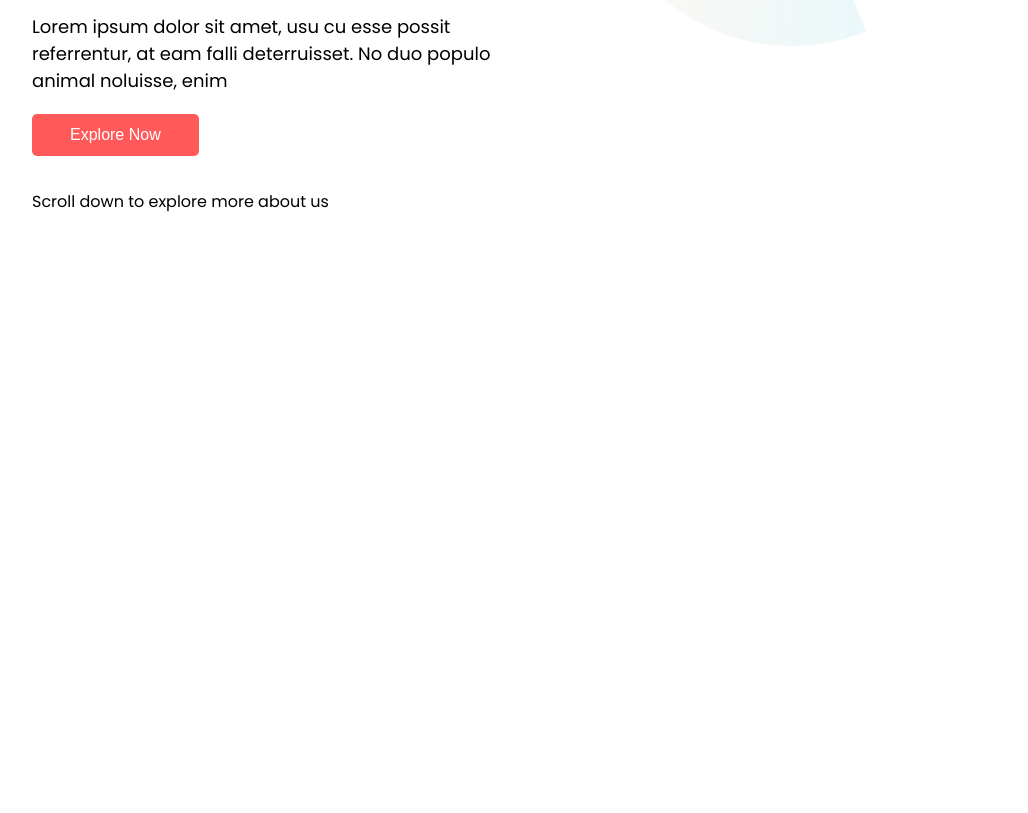
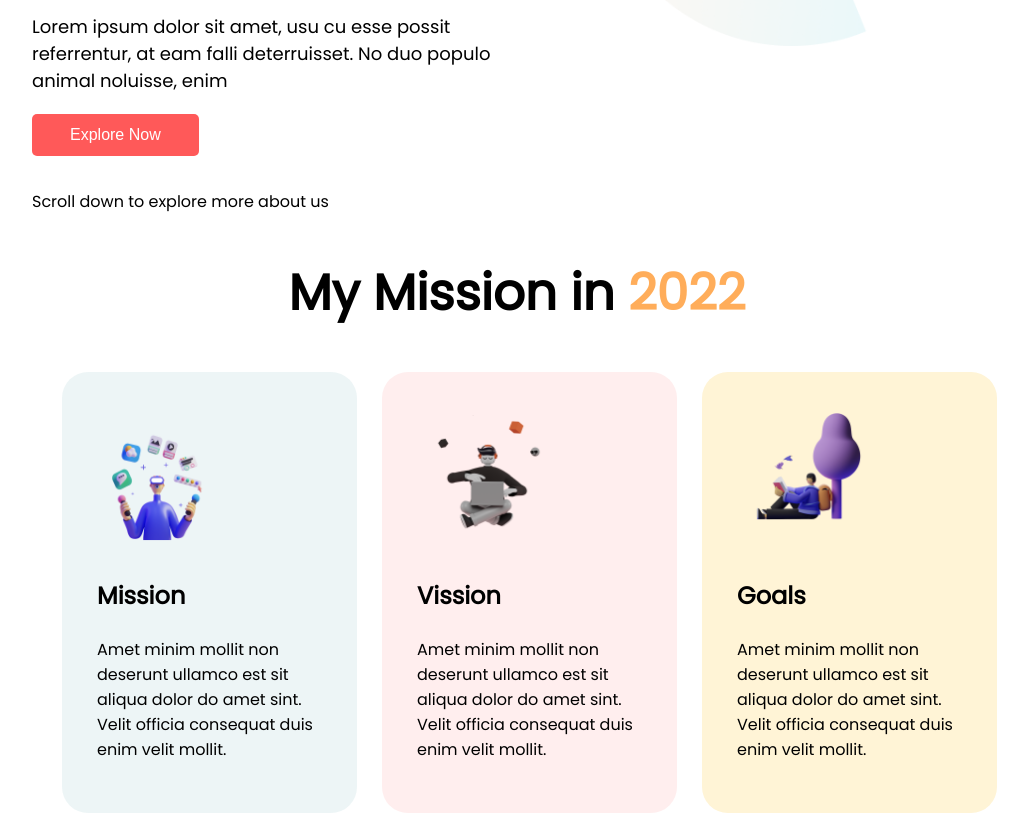
Before and after one commit to Humaiun-Manik/mission-2022, a plain HTML site: page index.html in a window 1280 px wide. Shown: the part 456-1269 px from the top of the page, without its empty margins (123-1151 px from the left). Before the commit the page ends 800 px from the top, so only its background shows below. Drawn offline with Linux system fonts and the light colour scheme.

Commit message:
added mission

```diff
--- a/app.css
+++ b/app.css
@@ -47,3 +47,34 @@ small {
 .half-width img {
   width: 70%;
 }
+.mission-container h1 {
+  font-size: 50px;
+  font-weight: 700;
+  text-align: center;
+}
+.my-mission {
+  display: flex;
+  margin: 0px 160px;
+}
+.missions {
+  padding: 35px;
+  margin-left: 25px;
+  border-radius: 26px;
+}
+.missions img {
+  width: 140px;
+  height: 140px;
+}
+.missions h3 {
+  font-size: 24px;
+  font-weight: 600;
+}
+.missions-first {
+  background-color: rgba(79, 157, 166, 0.1);
+}
+.missions-secound {
+  background-color: rgba(255, 89, 89, 0.1);
+}
+.missions-third {
+  background-color: #fff4d6;
+}
--- a/index.html
+++ b/index.html
@@ -30,5 +30,34 @@
         <img class="person" src="images/person/person-0.png" alt="" />
       </div>
     </section>
+    <section class="mission-container">
+      <h1>My Mission in <span class="text-color">2022</span></h1>
+      <div class="my-mission">
+        <div class="missions missions-first">
+          <img src="images/illustrators/illustrator-1.png" alt="" />
+          <h3>Mission</h3>
+          <p>
+            Amet minim mollit non deserunt ullamco est sit aliqua dolor do amet sint. Velit officia consequat
+            duis enim velit mollit.
+          </p>
+        </div>
+        <div class="missions missions-secound">
+          <img src="images/illustrators/illustrator-2.png" alt="" />
+          <h3>Vission</h3>
+          <p>
+            Amet minim mollit non deserunt ullamco est sit aliqua dolor do amet sint. Velit officia consequat
+            duis enim velit mollit.
+          </p>
+        </div>
+        <div class="missions missions-third">
+          <img src="images/illustrators/illustrator-3.png" alt="" />
+          <h3>Goals</h3>
+          <p>
+            Amet minim mollit non deserunt ullamco est sit aliqua dolor do amet sint. Velit officia consequat
+            duis enim velit mollit.
+          </p>
+        </div>
+      </div>
+    </section>
   </body>
 </html>
```
